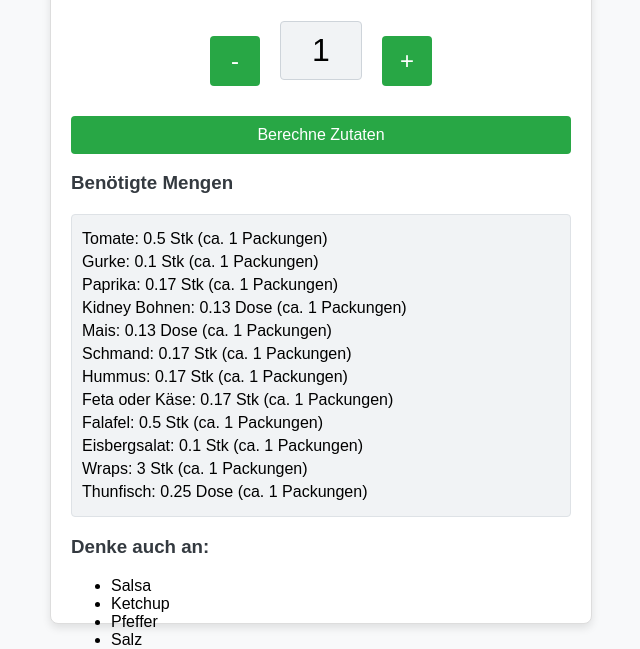
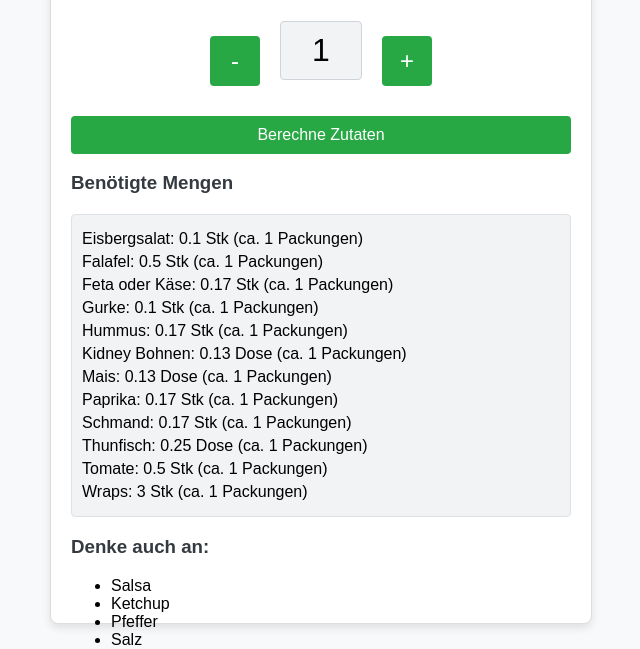
Before and after one commit to raffelino/stuff, a plain HTML site: page calculator/index.html in a window 1280 px wide. Both pictures are taken after a click on the button "Berechne Zutaten". Shown: the part 176-825 px from the top of the page, without its empty margins (319-959 px from the left). Drawn offline with Linux system fonts and the light colour scheme.

Commit message:
sort ingredients

```diff
--- a/calculator/index.html
+++ b/calculator/index.html
@@ -198,7 +198,9 @@
         function calculateIngredients() {
             outputDiv.innerHTML = "";
 
-            ingredients.forEach(ingredient => {
+            let ingredientsSorted = ingredients.sort((a, b) => a.name.localeCompare(b.name));
+
+            ingredientsSorted.forEach(ingredient => {
                 const checkbox = document.getElementById(ingredient.name);
                 if (checkbox.checked) {
                     const totalAmount = Math.round(((ingredient.perPerson * personCount) + Number.EPSILON) * 100) / 100;
```
